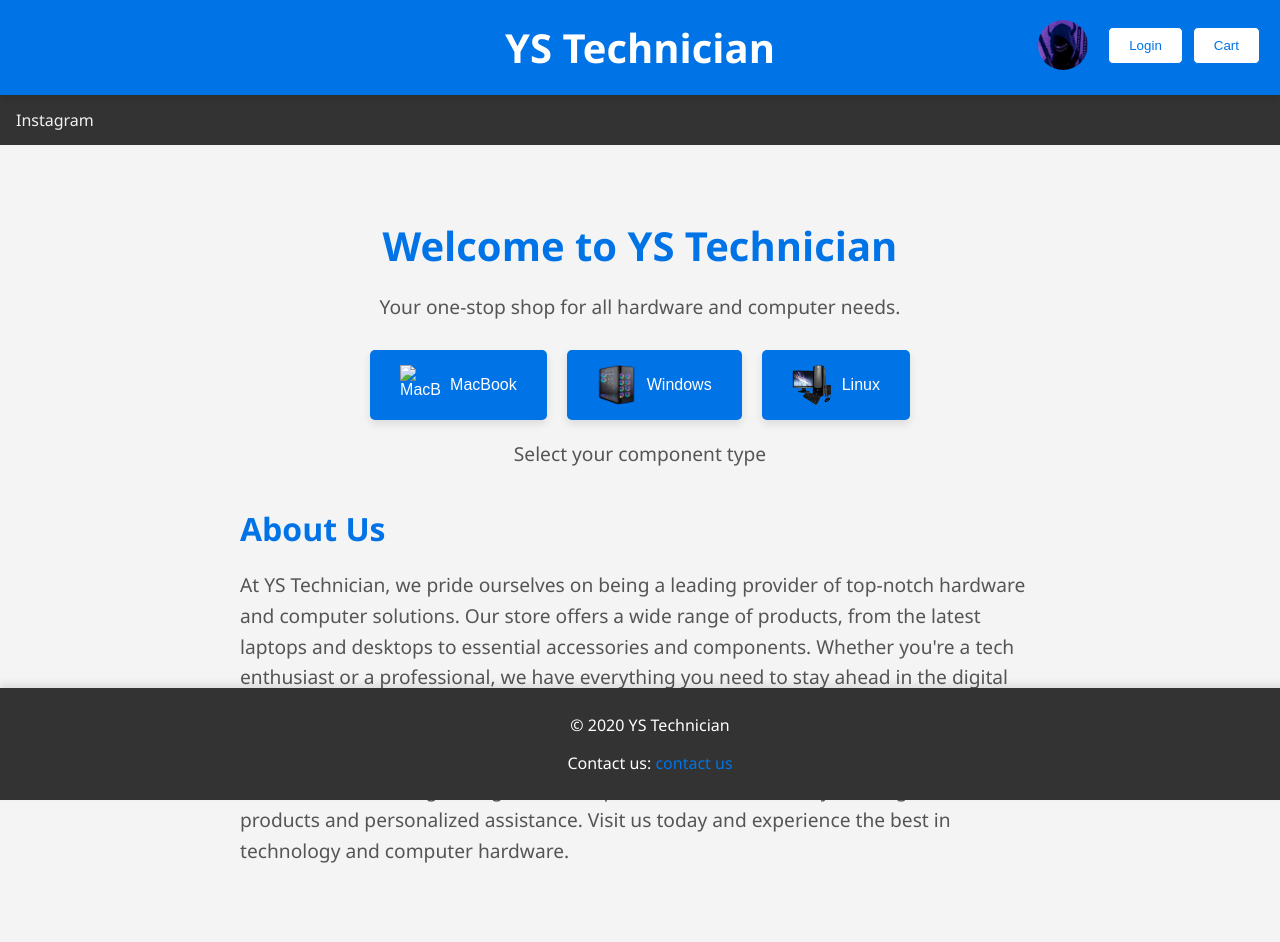
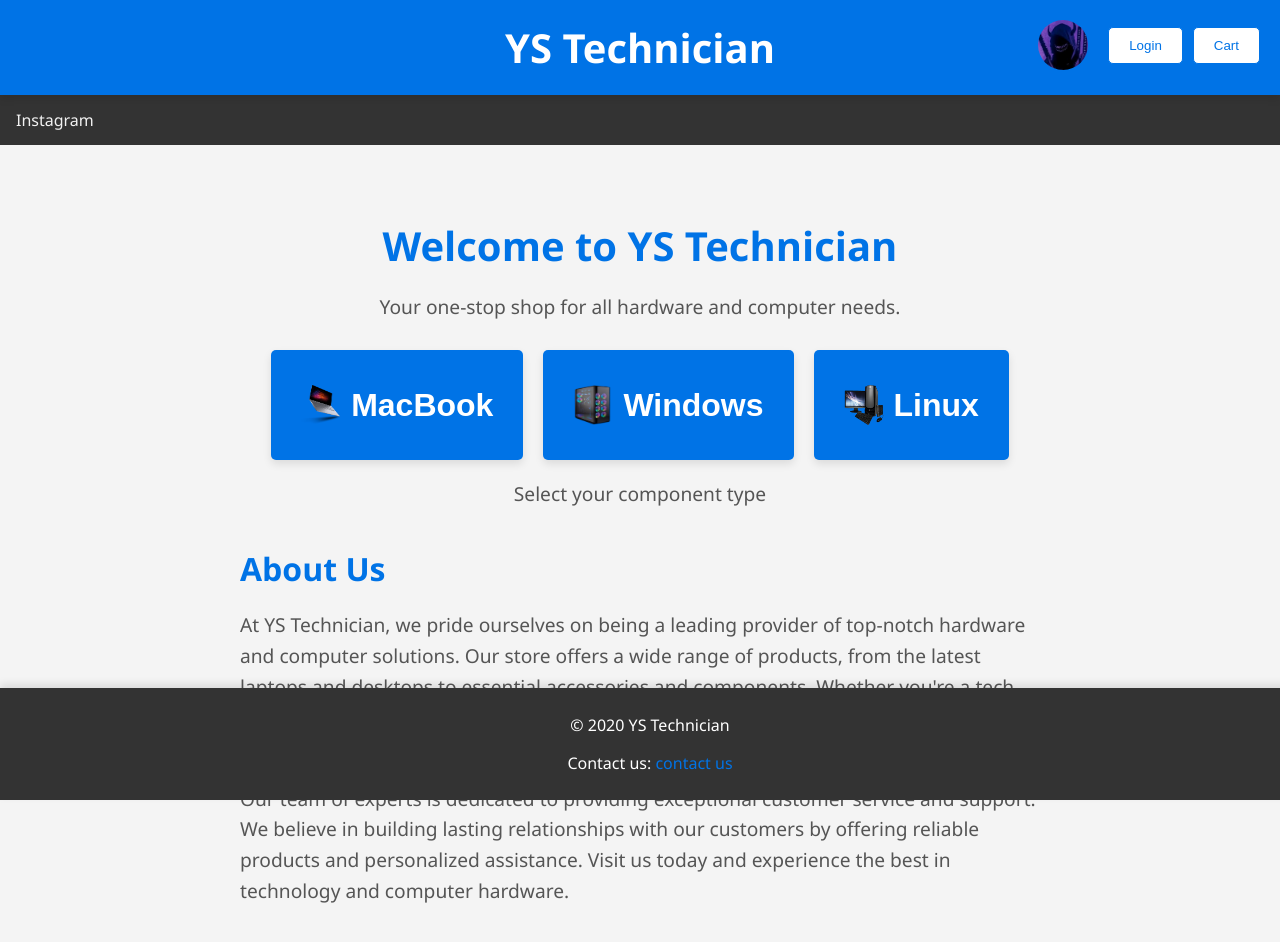
Before and after one commit to Someone25566/YStech, a plain HTML site: page index.html in a window 1280 px wide. Drawn offline with Linux system fonts and the light colour scheme.

Commit message:
Update index.html

```diff
--- a/index.html
+++ b/index.html
@@ -31,13 +31,13 @@
         <p>Your one-stop shop for all hardware and computer needs.</p>
         <div class="button-container">
             <button onclick="handleButtonClick('MacBook')">
-                <img src="macbook.png" alt="MacBook" class="button-icon"> MacBook
+                <img src="Macbook.png.png" alt="MacBook" class="button-icon"> <h1>MacBook</h1>
             </button>
             <button onclick="handleButtonClick('Windows')">
-                <img src="windows.png" alt="Windows" class="button-icon"> Windows
+                <img src="windows.png" alt="Windows" class="button-icon"> <h1>Windows</h1>
             </button>
             <button onclick="handleButtonClick('Linux')">
-                <img src="linux.png" alt="Linux" class="button-icon"> Linux
+                <img src="linux.png" alt="Linux" class="button-icon"> <h1>Linux</h1>
             </button>
         </div>
         <p class="description">Select your component type</p>
```
